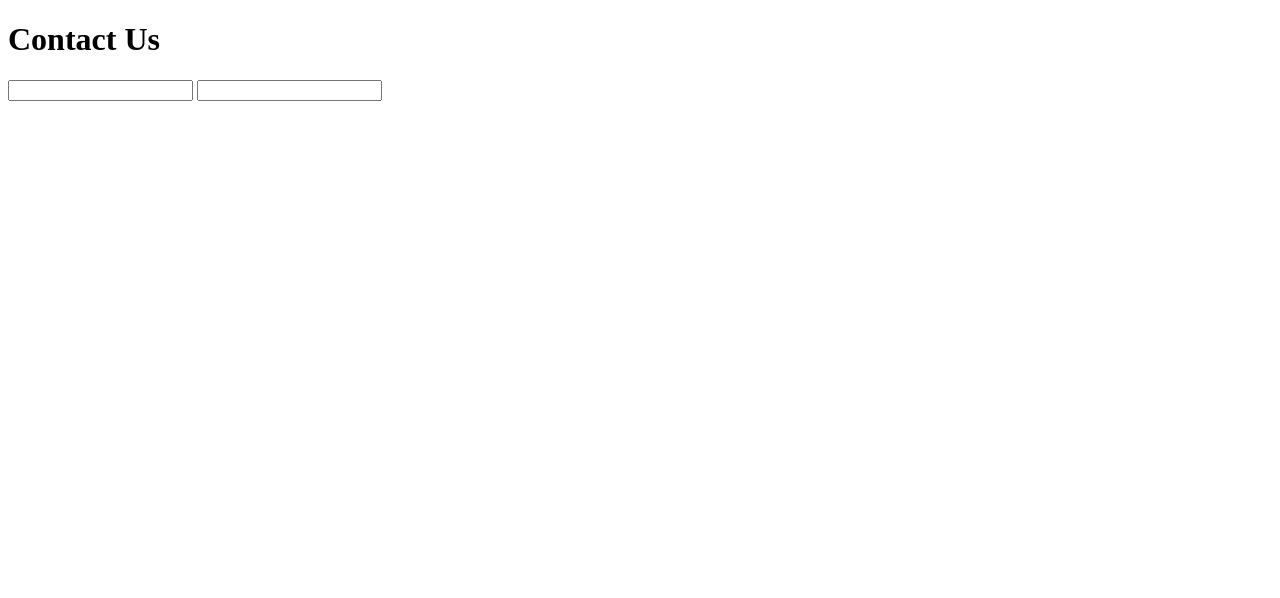
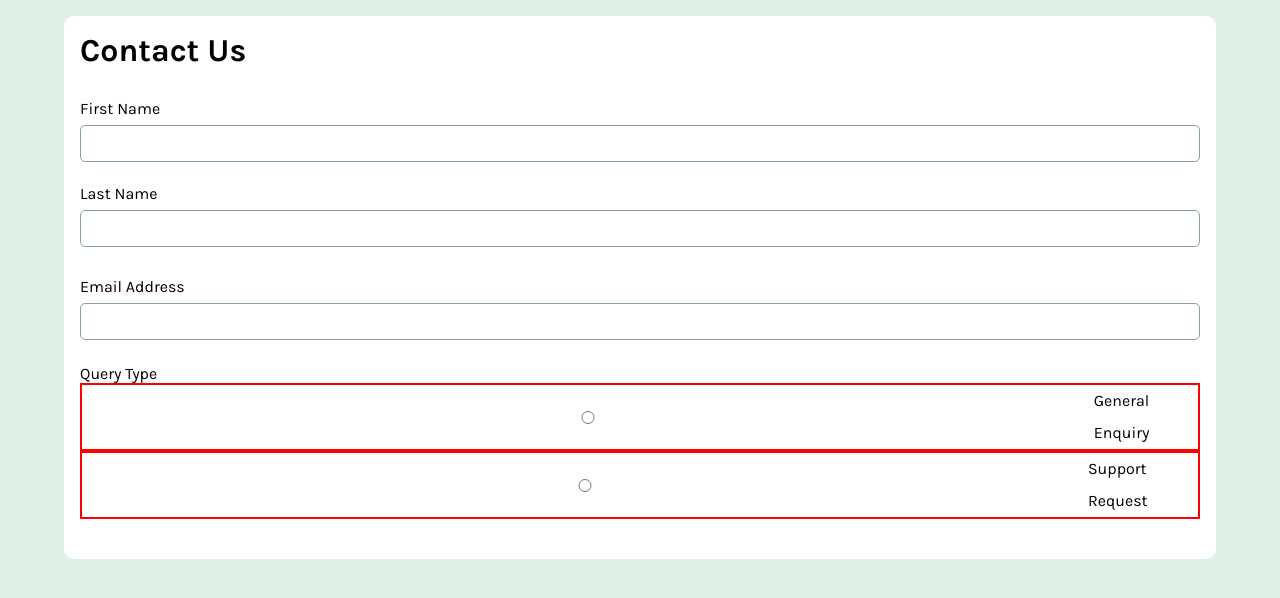
Before and after one commit to Omo-Sikiru/contact-card-basic-, a plain HTML site: page index.html in a window 1280 px wide. Drawn offline with Linux system fonts and the light colour scheme.

Commit message:
HTML and CSS edited further

```diff
--- a/index.html
+++ b/index.html
@@ -1,32 +1,59 @@
 <!DOCTYPE html>
 <html lang="en">
   <head>
-  <meta charset="UTF-8">
-  <meta name="viewport" content="width=device-width, initial-scale=1.0"> <!-- displays site properly based on user's device -->
+    <meta charset="UTF-8" />
+    <meta name="viewport" content="width=device-width, initial-scale=1.0" />
+    <!-- displays site properly based on user's device -->
 
-  <link rel="icon" type="image/png" sizes="32x32" href="./assets/images/favicon-32x32.png">
-  <link rel="preconnect" href="https://fonts.googleapis.com">
-  <link rel="preconnect" href="https://fonts.gstatic.com" crossorigin>
-  <link href="https://fonts.googleapis.com/css2?family=Karla:ital,wght@0,200..800;1,200..800&display=swap" rel="stylesheet">
+    <link
+      rel="icon"
+      type="image/png"
+      sizes="32x32"
+      href="./assets/images/favicon-32x32.png"
+    />
+    <link rel="preconnect" href="https://fonts.googleapis.com" />
+    <link rel="preconnect" href="https://fonts.gstatic.com" crossorigin />
+    <link
+      href="https://fonts.googleapis.com/css2?family=Karla:ital,wght@0,200..800;1,200..800&display=swap"
+      rel="stylesheet"
+    />
+    <link rel="stylesheet" href="style.css" />
 
     <title>Frontend Mentor | Contact form</title>
-
-
   </head>
   <body>
+    <main>
+      <form action="" method="post" class="form-container">
+        <h1 class="mg-btm-1">Contact Us</h1>
 
-  <header>
-    <h1>Contact Us</h1>
-  </header>
+        <div class="name-container mg-btm-1">
+          <div class="first-name-container">
+            <label for="first-name">First Name</label>
+            <input type="text" id="first-name" name="first-name" required />
+          </div>
 
-  <main>
-    <form action="" method="post">
-      <div class="name-container">
-        <label for="first-name">
-          <input type="text" id="first-name" name="first-name" >
+          <div class="last-name-container">
+            <label for="query">Last Name</label>
+            <input type="text" id="last-name" name="last-name" />
+          </div>
+        </div>
+
+        <div class="email-container mg-btm-1">
+          <label for="email"> Email Address</label>
+          <input type="text" id="email" name="email" />
+        </div>
+
+        <div class="query-container mg-btm-1">
+          <p>Query Type</p>
+
+          <label>
+            <input type="radio" name="query" value="General Enquiry" />
+            General Enquiry
           </label>
-        <label for="last-name">
-          <input type="text" id="last-name" name="last-name" >
+
+          <label>
+            <input type="radio" name="query" value="Support Request" />
+            Support Request
           </label>
         </div>
       </form>
--- a/style.css
+++ b/style.css
@@ -1,42 +1,47 @@
 /** RESETS **/
 :root {
-
   /** Colors **/
-    --clr-pry-01:hsl(148, 38%, 91%);
+  --clr-pry-01: hsl(148, 38%, 91%);
   --clr-pry-06: hsl(169, 82%, 27%);
   --clr-acc-01: hsl(0, 66%, 54%);
   --clr-neu-01: hsl(0, 0%, 100%);
   --clr-neu-05: hsl(186, 15%, 59%);
   --clr-neu-09: hsl(187, 24%, 22%);
 
-
   --ff-main: "Karla", sans-serif;
   --fs-main: 16px;
   --line-height-base: 1.5;
 }
 
-*, *::before, *::after{
+*,
+*::before,
+*::after {
   box-sizing: border-box;
 }
 
-*{
+* {
   margin: 0;
   padding: 0;
 }
 
-ul[role='list'], ol[role='list']{
+ul[role="list"],
+ol[role="list"] {
   list-style: none;
 }
 
-html:focus-within{
+html:focus-within {
   scroll-behavior: smooth;
 }
 
-a:not([class]){
+a:not([class]) {
   text-decoration-skip-ink: auto;
 }
 
-img, picture, svg, video, canvas{
+img,
+picture,
+svg,
+video,
+canvas {
   max-width: 100%;
   height: auto;
   vertical-align: middle;
@@ -45,15 +50,20 @@ background-repeat: no-repeat;
   background-size: cover;
 }
 
-input, button, textarea, select{
+input,
+button,
+textarea,
+select {
   font: inherit;
 }
 
-@media (prefers-reduced-motion: reduce){
+@media (prefers-reduced-motion: reduce) {
   html:focus-within {
     scroll-behavior: auto;
   }
-*, *::before, *::after {
+  *,
+  *::before,
+  *::after {
     animation-duration: 0.01ms !important;
     animation-iteration-count: 1 !important;
     transition-duration: 0.01ms !important;
@@ -62,11 +72,53 @@ transition: none;
   }
 }
 
-body, html{
+.mg-btm-1 {
+  margin-bottom: 1.5rem;
+}
+
+body,
+html {
   height: 100%;
   scroll-behavior: smooth;
 }
 
-.ff-pry{
+body {
+  background: var(--clr-pry-01);
   font-family: var(--ff-main);
+  font-size: var(--fs-main);
 }
+
+.form-container {
+  background: var(--clr-neu-01);
+  width: 90%;
+  margin-inline: auto;
+  margin-block: 1rem;
+  padding: 1rem;
+  border-radius: 10px;
+}
+
+input {
+  width: 100%;
+  border: 1px solid var(--clr-neu-05);
+  border-radius: 5px;
+  padding: 0.5rem 0.5rem;
+  outline: none;
+}
+
+.name-container {
+  display: flex;
+  flex-direction: column;
+  gap: 1rem;
+  width: 100%;
+}
+
+label {
+  line-height: 2;
+}
+
+.query-container label {
+  width: 100%;
+  display: flex;
+  align-items: center;
+  border: 2px solid red;
+}
```
Lines whose indentation alone changed are shown as unchanged.
